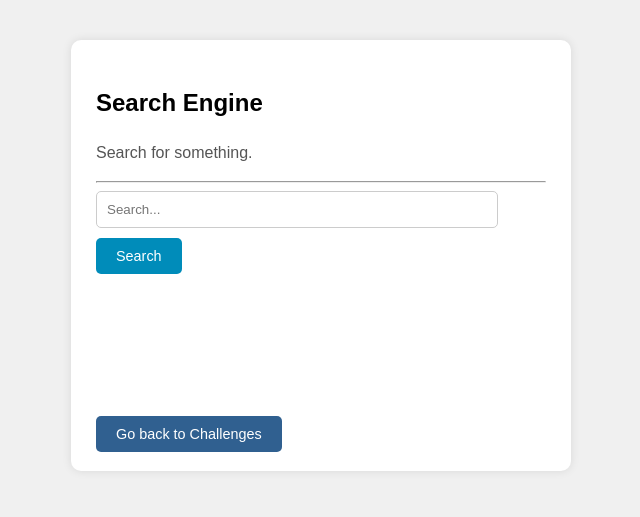
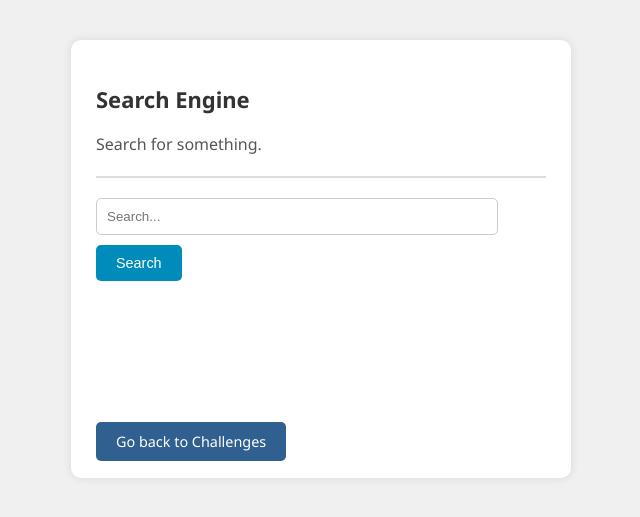
Before and after one commit to T-Raptor/School-Honeypot-Project, a PHP site: page /challenges/challenge_XSS.php in a window 1280 px wide. Shown: the top 517 px of the page, without its empty margins (319-959 px from the left). Run offline with PHP 8.4, Linux system fonts and the light colour scheme; the visitor is signed in with stand-in values (Sample User, id 1).

Commit message:
Update CSS styles and login page

```diff
--- a/css/challenges.css
+++ b/css/challenges.css
@@ -1,14 +1,18 @@
 body {
-    font-family: Arial, sans-serif;
     margin: 20px;
 }
 
-h1 {
+h1, h2, h3 {
     color: #333;
 }
 
 p {
     color: #555;
+}
+
+hr {
+    border: 1px solid #ddd;
+    margin: 20px 0;
 }
 
 form {
--- a/css/styles.css
+++ b/css/styles.css
@@ -39,6 +39,12 @@ h1 {
     margin-bottom: 15px;
 }
 
+h2 {
+    font-size: 22px;
+    font-weight: bold;
+    margin-bottom: 15px;
+}
+
 button, a.button-style {
     padding: 10px 20px;
     background-color: #3366cc;
--- a/login.php
+++ b/login.php
@@ -46,4 +46,3 @@ if ($_SERVER["REQUEST_METHOD"] == "POST") {
     $stmt->close();
     $conn->close();
 }
-?>
```
